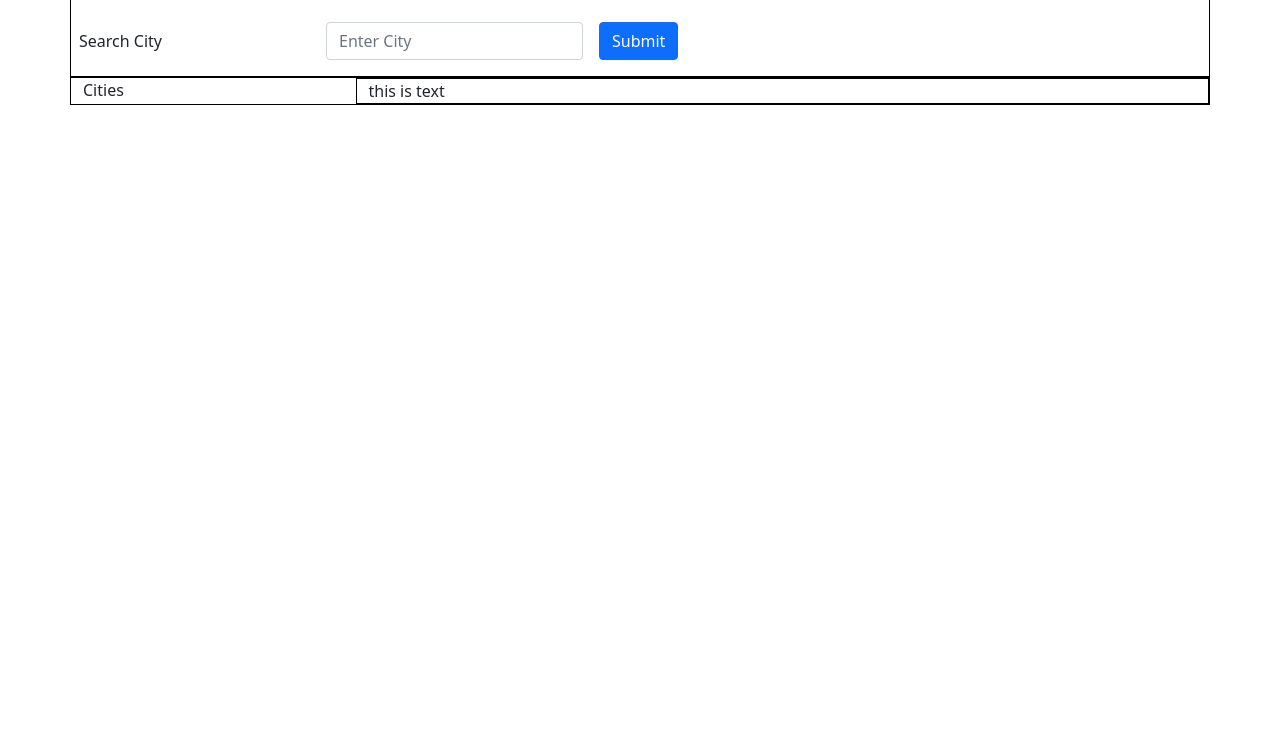
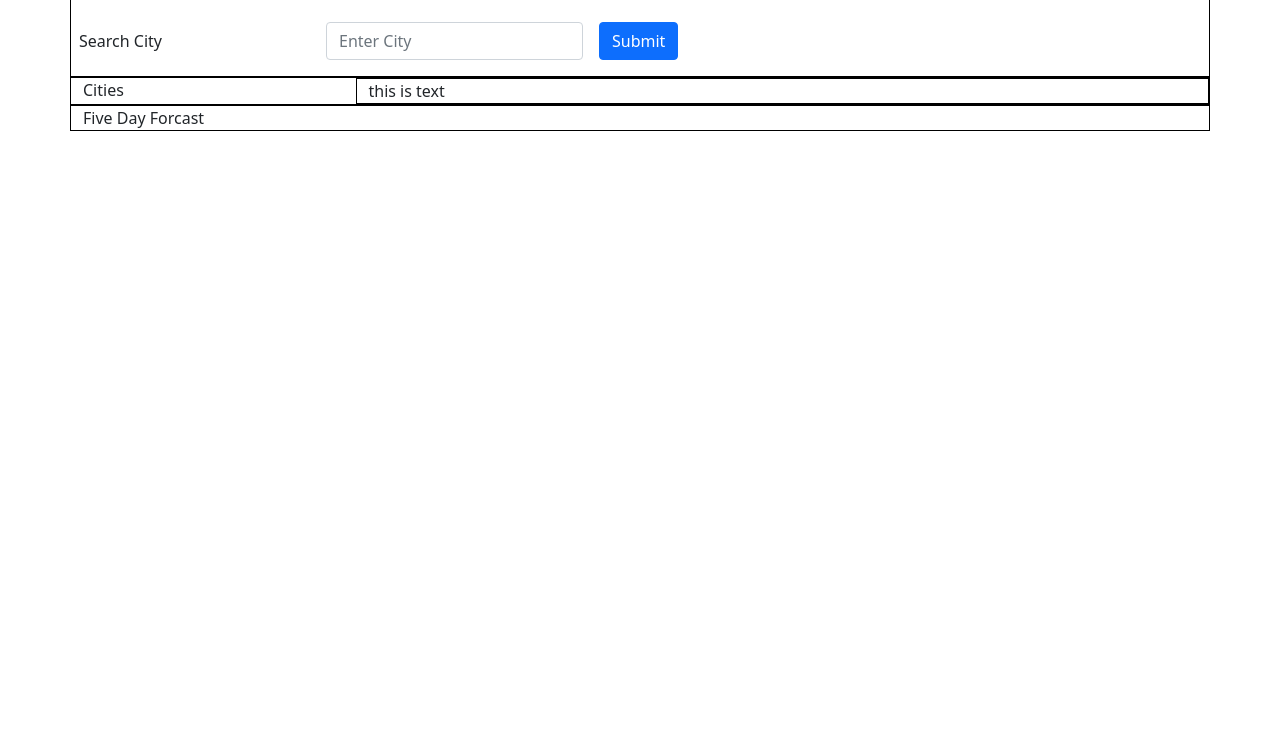
Before and after one commit to ChrisBoisjoli/Weather_Tracker, a plain HTML site: page index.html in a window 1280 px wide. Shown: the part 67-800 px from the top of the page. Drawn offline with nearby package versions, Linux system fonts and the light colour scheme.

Commit message:
add div for five day forcast

```diff
--- a/index.html
+++ b/index.html
@@ -35,6 +35,11 @@
             <div class="col-9 jumbotron">this is text</div>
         </div>
     </div>
+    <div class="container">
+        <div class="row">
+            <div class="col">Five Day Forcast</div>
+        </div>
+    </div>
 </body>
 
 </html>
```
